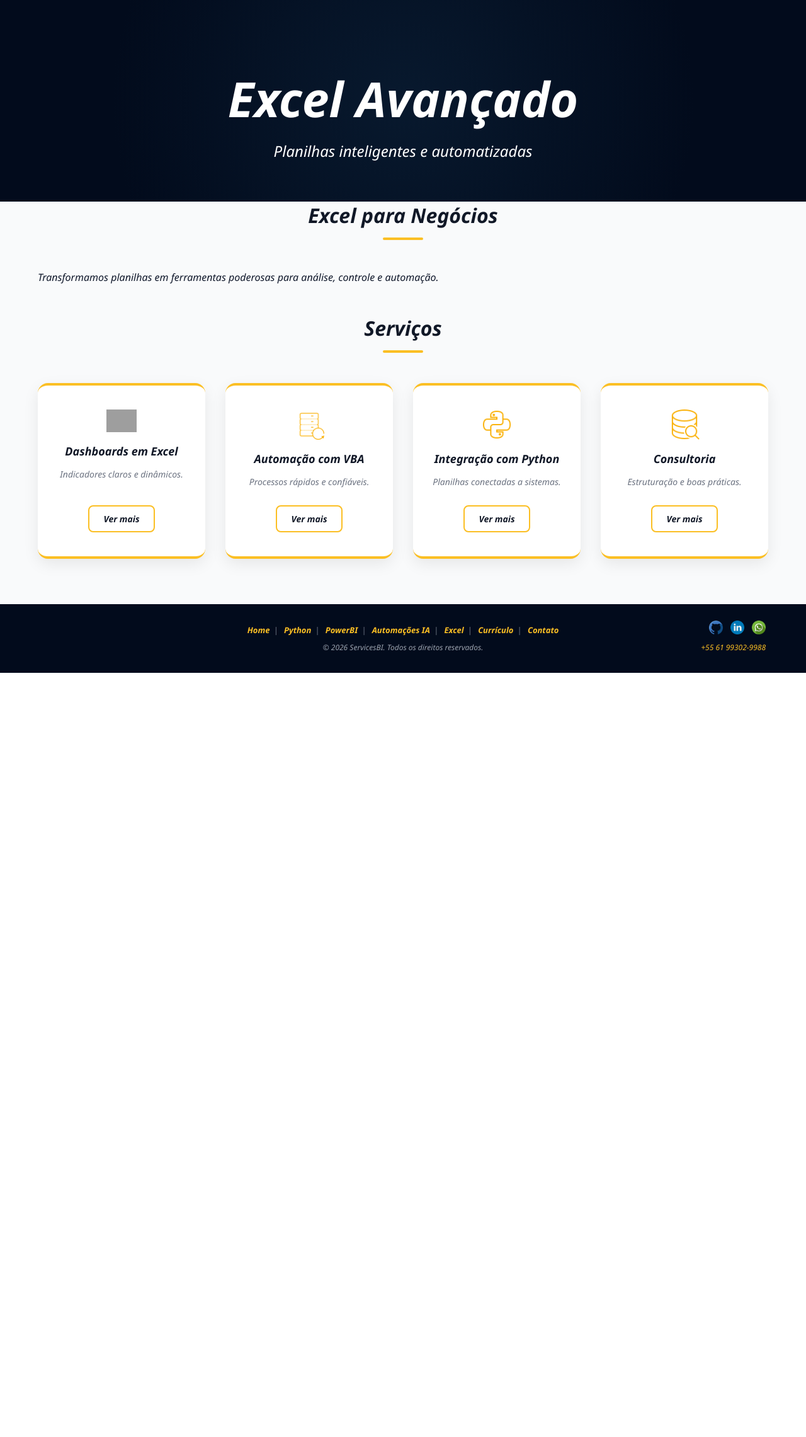
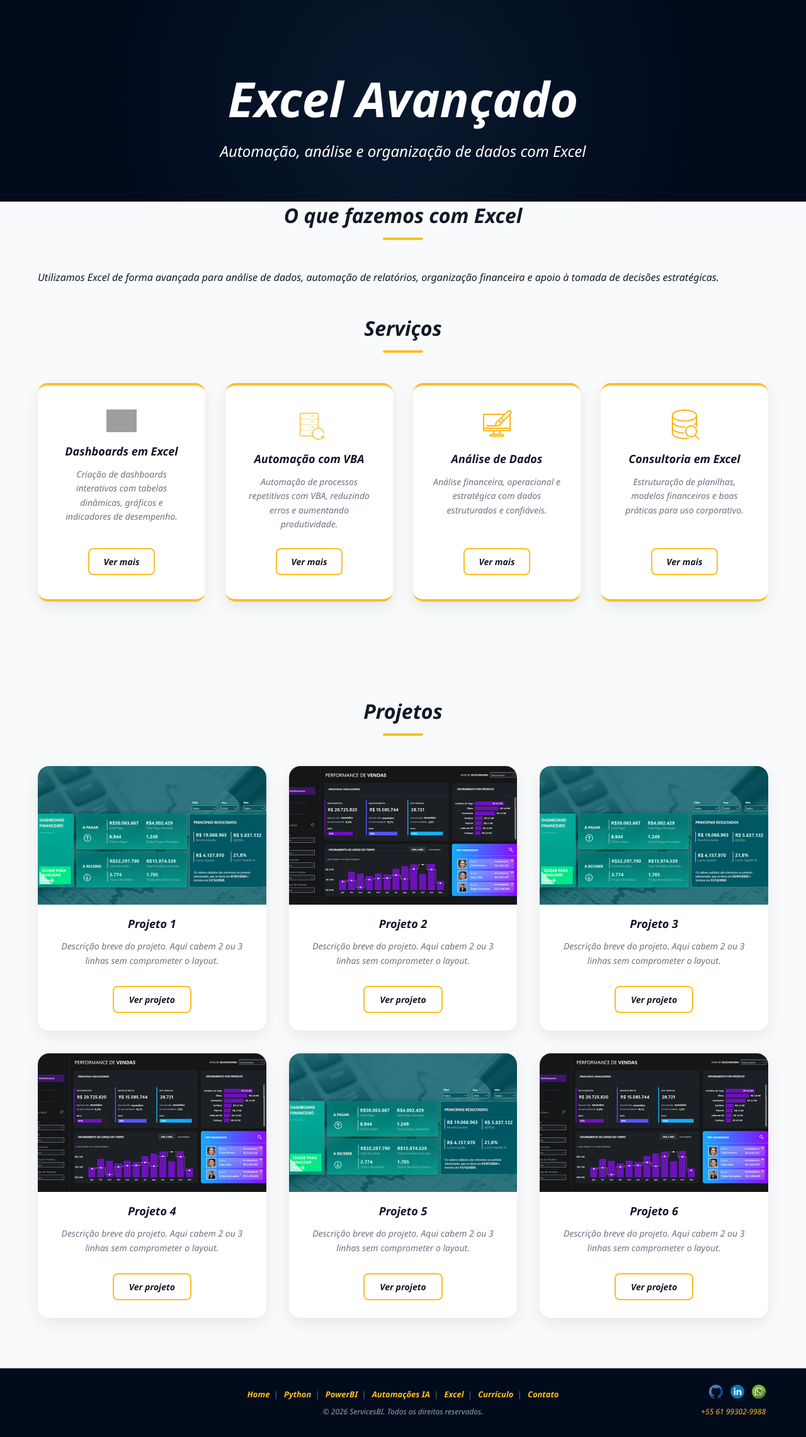
Before and after one commit to ServicesBI/site-oficial, a Django app: page /excel/ in a window 1280 px wide. Shown: the part 64-2345 px from the top of the page at 63% size. Before the commit the page ends 1132 px from the top, so only its background shows below. Run offline with Django 5.2, Linux system fonts and the light colour scheme; grey boxes are pictures that could not be loaded.

Commit message:
Ajuste excel.html

```diff
--- a/web/templates/web/excel.html
+++ b/web/templates/web/excel.html
@@ -3,57 +3,76 @@
 
 {% block content %}
 
+<!-- ================= HERO INTERNO ================= -->
 <section class="hero hero--internal">
     <div class="container hero-container">
         <h1 class="hero-title">Excel Avançado</h1>
         <p class="hero-subtitle">
-            Planilhas inteligentes e automatizadas
+            Automação, análise e organização de dados com Excel
         </p>
     </div>
 </section>
 
+<!-- ================= INTRO ================= -->
 <section class="content-section">
     <div class="container">
-        <h2 class="section-title">Excel para Negócios</h2>
+
+        <h2 class="section-title">O que fazemos com Excel</h2>
 
         <p class="section-description">
-            Transformamos planilhas em ferramentas poderosas para análise,
-            controle e automação.
+            Utilizamos Excel de forma avançada para análise de dados,
+            automação de relatórios, organização financeira e apoio
+            à tomada de decisões estratégicas.
         </p>
+
     </div>
 </section>
 
+<!-- ================= SERVIÇOS ================= -->
 <section class="services-section">
     <div class="container">
+
         <h2 class="section-title">Serviços</h2>
 
         <div class="services-grid">
 
             <div class="service-card">
-                <img src="{% static 'images/icons/home/excel.png' %}" class="service-icon">
+                <img src="{% static 'images/icons/home/excel.png' %}" class="service-icon" alt="Excel">
                 <h3>Dashboards em Excel</h3>
-                <p>Indicadores claros e dinâmicos.</p>
+                <p>
+                    Criação de dashboards interativos com tabelas dinâmicas,
+                    gráficos e indicadores de desempenho.
+                </p>
                 <a href="{% url 'contato' %}" class="btn-service">Ver mais</a>
             </div>
 
             <div class="service-card">
-                <img src="{% static 'images/icons/home/automacao.png' %}" class="service-icon">
+                <img src="{% static 'images/icons/home/automacao.png' %}" class="service-icon" alt="Automação">
                 <h3>Automação com VBA</h3>
-                <p>Processos rápidos e confiáveis.</p>
+                <p>
+                    Automação de processos repetitivos com VBA,
+                    reduzindo erros e aumentando produtividade.
+                </p>
                 <a href="{% url 'contato' %}" class="btn-service">Ver mais</a>
             </div>
 
             <div class="service-card">
-                <img src="{% static 'images/icons/home/python.png' %}" class="service-icon">
-                <h3>Integração com Python</h3>
-                <p>Planilhas conectadas a sistemas.</p>
+                <img src="{% static 'images/icons/home/bi.png' %}" class="service-icon" alt="Dados">
+                <h3>Análise de Dados</h3>
+                <p>
+                    Análise financeira, operacional e estratégica
+                    com dados estruturados e confiáveis.
+                </p>
                 <a href="{% url 'contato' %}" class="btn-service">Ver mais</a>
             </div>
 
             <div class="service-card">
-                <img src="{% static 'images/icons/home/consultoria.png' %}" class="service-icon">
-                <h3>Consultoria</h3>
-                <p>Estruturação e boas práticas.</p>
+                <img src="{% static 'images/icons/home/consultoria.png' %}" class="service-icon" alt="Consultoria">
+                <h3>Consultoria em Excel</h3>
+                <p>
+                    Estruturação de planilhas, modelos financeiros
+                    e boas práticas para uso corporativo.
+                </p>
                 <a href="{% url 'contato' %}" class="btn-service">Ver mais</a>
             </div>
 
@@ -61,4 +80,38 @@
     </div>
 </section>
 
+<!-- ================= PROJETOS ================= -->
+<section class="projects-section">
+    <div class="container">
+
+        <h2 class="section-title">Projetos</h2>
+
+        <div class="projects-grid">
+
+            {% for i in "123456" %}
+            <div class="project-card">
+
+                <div class="project-image">
+                    <img src="{% static 'images/projects/home/' %}{{ forloop.counter }}.png"
+                         alt="Projeto {{ forloop.counter }}">
+                </div>
+
+                <div class="project-content">
+                    <h3 class="project-title">Projeto {{ forloop.counter }}</h3>
+
+                    <p>
+                        Descrição breve do projeto. Aqui cabem 2 ou 3 linhas
+                        sem comprometer o layout.
+                    </p>
+                </div>
+
+                <a href="#" class="btn-project" target="_blank">Ver projeto</a>
+
+            </div>
+            {% endfor %}
+
+        </div>
+    </div>
+</section>
+
 {% endblock %}
```
Also changed, not shown: web/templates/web/automacoes.html (+69 -16 lines), web/templates/web/powerbi.html (+68 -15 lines).
